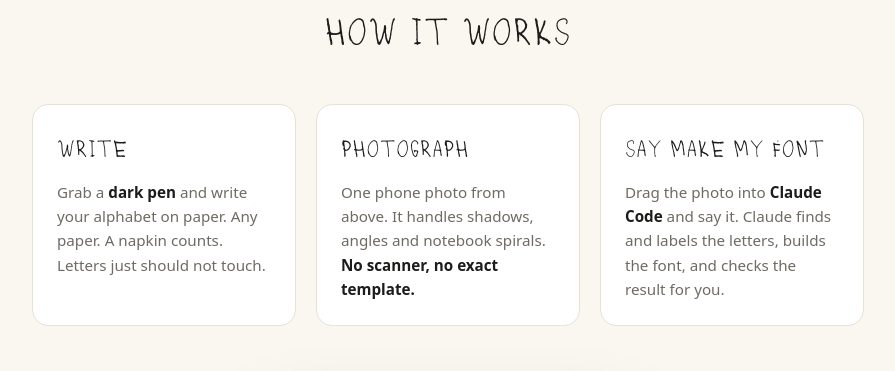
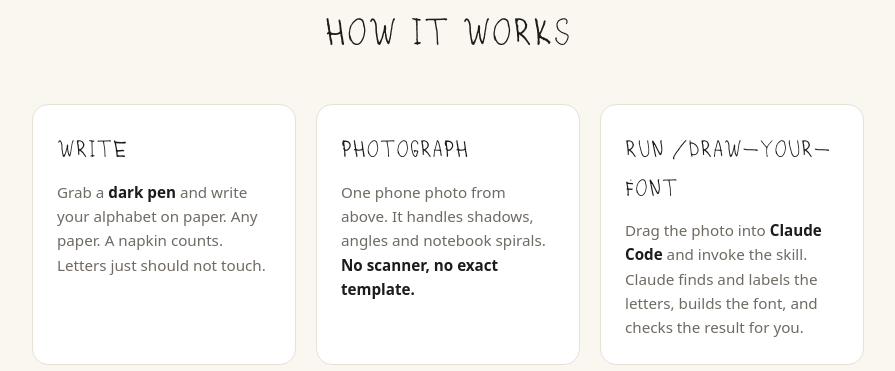
Before and after one commit to danilo-znamerovszkij/draw-your-font, a website: page site/index.html in a window 1280 px wide. Shown: the part 1837-2208 px from the top of the page, without its empty margins (192-1087 px from the left). Drawn offline with Linux system fonts and the light colour scheme; grey boxes are pictures that could not be loaded.

Commit message:
📝 README update

```diff
--- a/site/index.html
+++ b/site/index.html
@@ -310,8 +310,8 @@
              notebook spirals. <b>No scanner, no exact template.</b></p>
         </div>
         <div class="step">
-          <span class="hand">Say make my font</span>
-          <p>Drag the photo into <b>Claude Code</b> and say it. Claude finds
+          <span class="hand">Run /draw-your-font</span>
+          <p>Drag the photo into <b>Claude Code</b> and invoke the skill. Claude finds
              and labels the letters, builds the font, and checks the result for you.</p>
         </div>
       </div>
```
Also changed, not shown: README.md.
